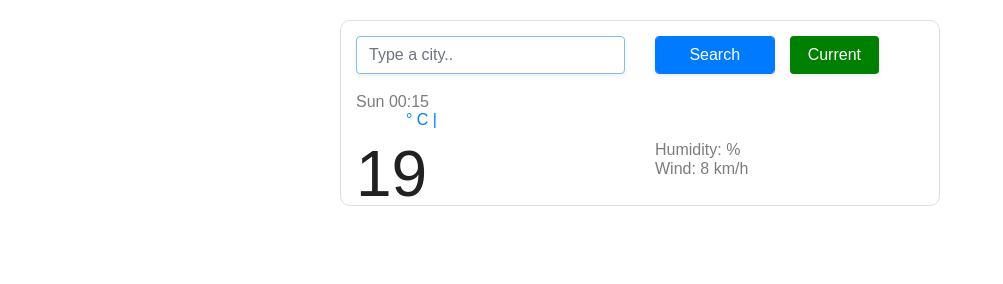
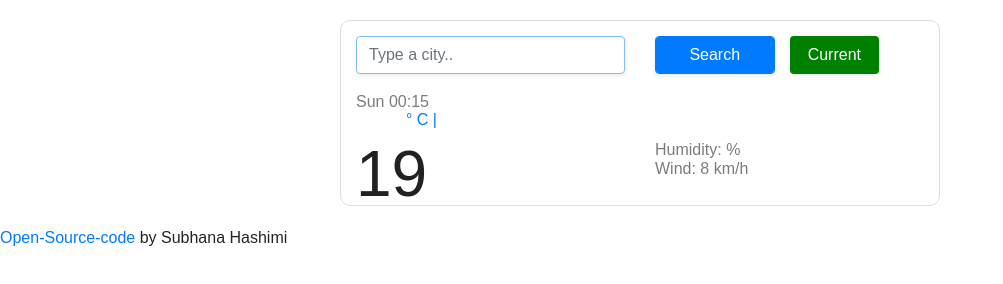
Before and after one commit to subhana7/weather-project, a plain HTML site: page index.html in a window 1280 px wide. Shown: the whole page, without its empty margins (0-1003 px from the left). Drawn offline with nearby package versions, Linux system fonts and the light colour scheme; no server answers.

Commit message:
add a span paragraph with span in html

```diff
--- a/index.html
+++ b/index.html
@@ -71,6 +71,12 @@
         </div>
       </div>
     </div>
+    <span class="nameCode">
+    <a href="https://github.com/subhana7/weather-project">
+      Open-Source-code
+    </a>
+     by Subhana Hashimi
+    </span>
     <script src="src/index.js"></script>
   </body>
 </html>
--- a/src/styles.css
+++ b/src/styles.css
@@ -71,3 +71,8 @@ body {
     width: 15%;
     padding: 6px 12px 6px 12px;
   }
+
+  .nameCode {
+    display: block;
+    margin: 0 auto;
+  }
```
